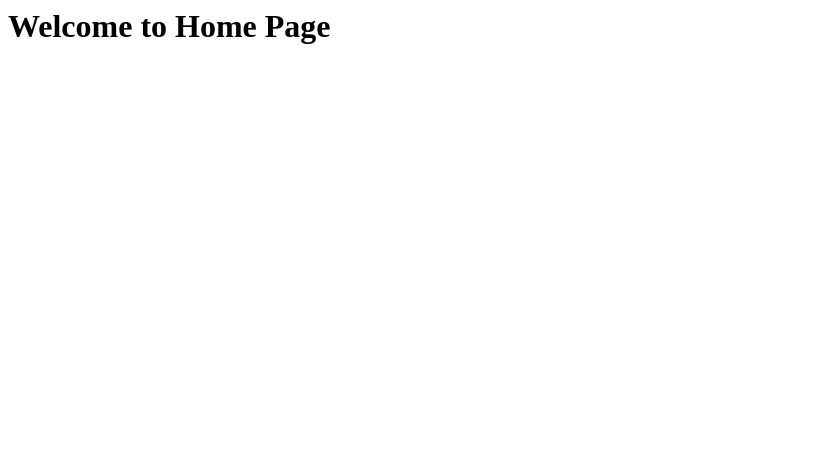
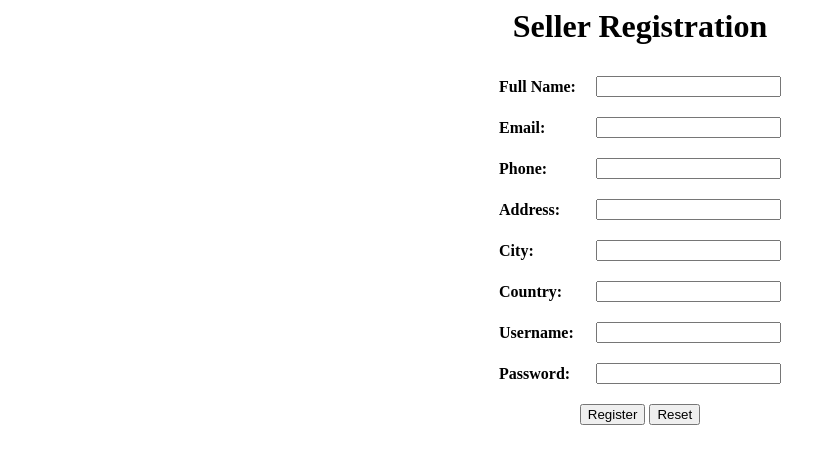
Before and after one commit to navinxqz/Organic-MarketPlace, a PHP site: page /home.php in a window 1280 px wide. Shown: the top 464 px of the page, without its empty margins (0-834 px from the left). Run offline with PHP 8.4, Linux system fonts and the light colour scheme.

Commit message:
basic form style added with alignment

```diff
--- a/home.php
+++ b/home.php
@@ -1,7 +1,50 @@
 <html>
 <head>
-    <title>Home</title>
+    <title>Organic Food Marketplace</title>
 </head>
+
 <body>
-    <h1>Welcome to Home Page</h1>
+    <h1 align="center">Seller Registration</h1>
+    <form action="seller.php" method="post">
+        <table align="center" cellpadding="10" cellspacing="0">
+            <tr>
+                <td><strong>Full Name:</strong></td>
+                <td><input type="text" name="fname" required></td>
+            </tr>
+            <tr>
+                <td><strong>Email:</strong></td>
+                <td><input type="email" name="email" required></td>
+            </tr>
+            <tr>
+                <td><strong>Phone:</strong></td>
+                <td><input type="text" name="phone" required></td>
+            </tr>
+            <tr>
+                <td><strong>Address:</strong></td>
+                <td><input type="text" name="address" required></td>
+            </tr>
+            <tr>
+                <td><strong>City:</strong></td>
+                <td><input type="text" name="city" required></td>
+            </tr>
+            <tr>
+                <td><strong>Country:</strong></td>
+                <td><input type="text" name="country" required></td>
+            </tr>
+            <tr>
+                <td><strong>Username:</strong></td>
+                <td><input type="text" name="username" required></td>
+            </tr>
+            <tr>
+                <td><strong>Password:</strong></td>
+                <td><input type="password" name="password" required></td>
+            </tr>
+            <tr>
+                <!-- <td><input type="submit" value="Register"></td> -->
+                 <td colspan="2" align="center">
+                    <input type="submit" value="Register">
+                    <input type="reset" value="Reset">
+                </td>
+            </tr>
+        </table>
 </html>
```
